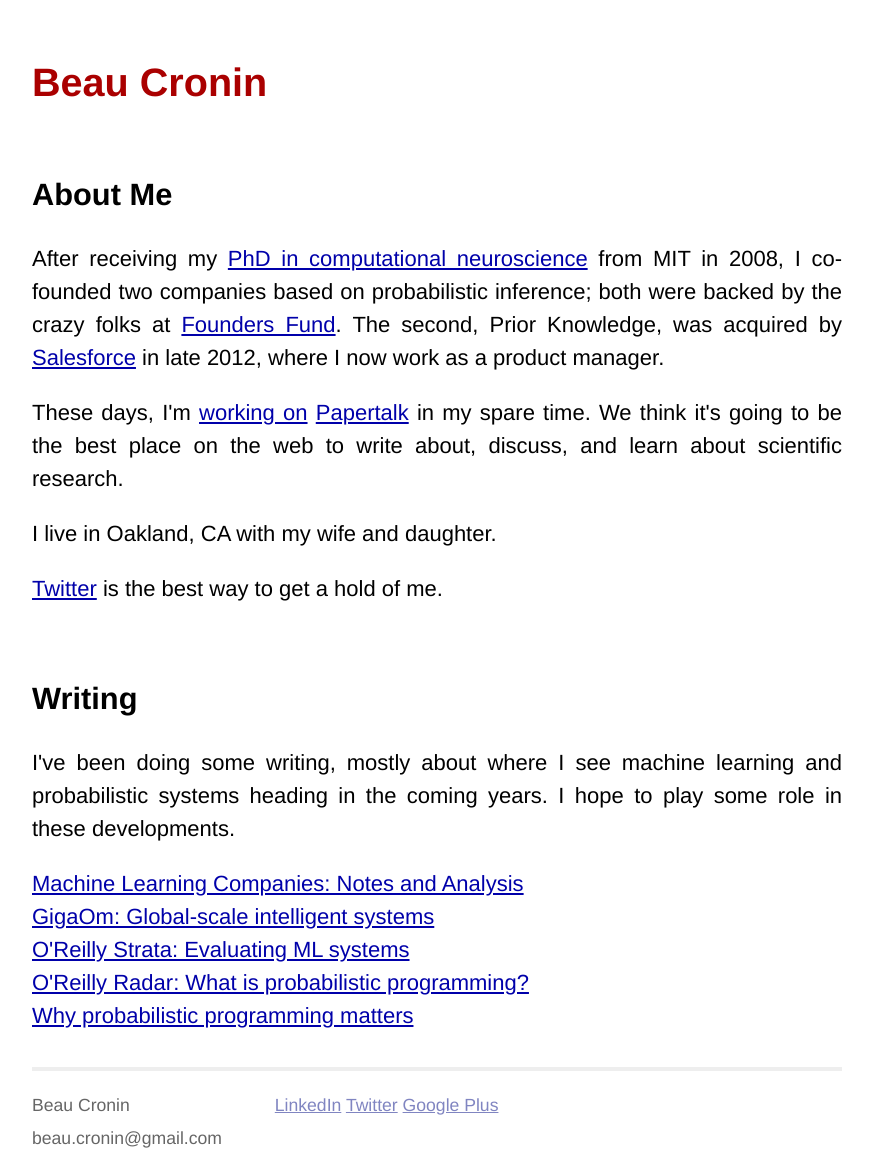
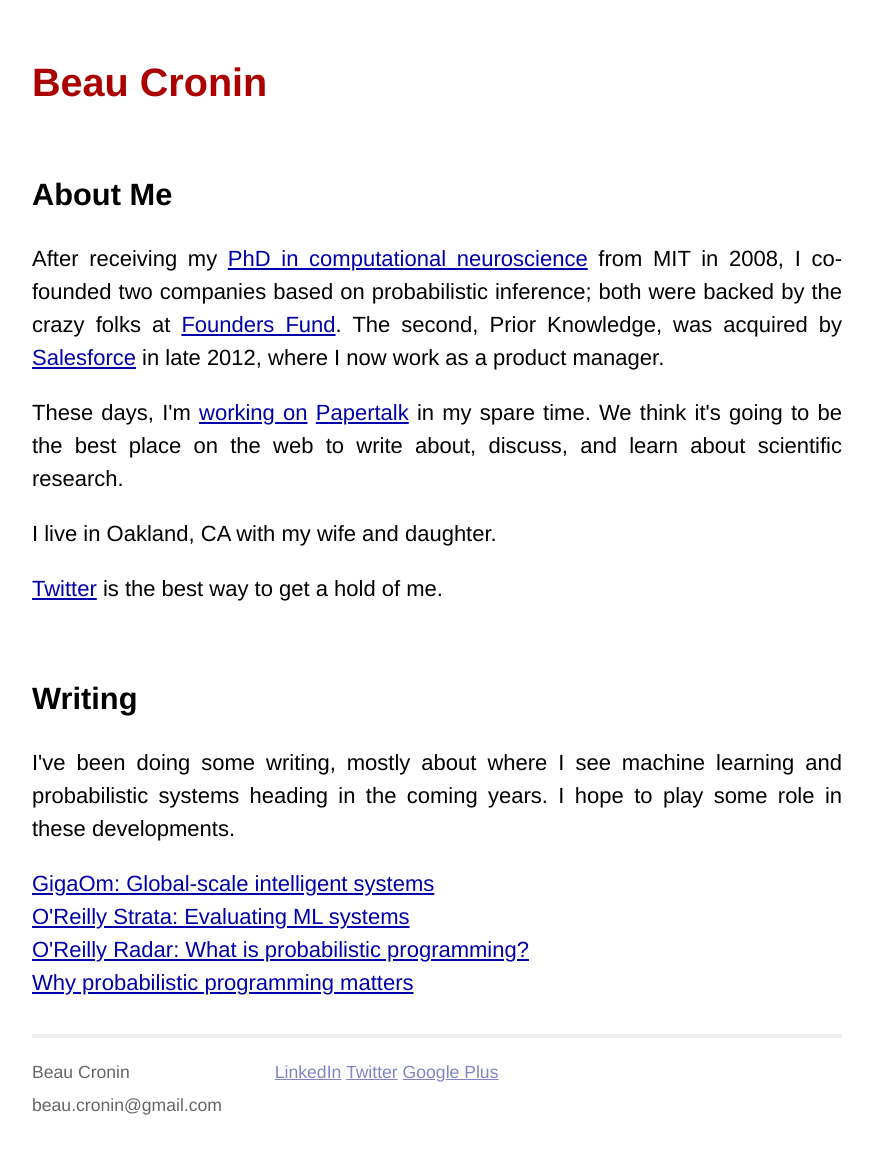
Before and after one commit to beaucronin/beaucronin.github.com, a Jekyll site: the page built from index.html, in a window 1280 px wide. Shown: the whole page, without its empty margins (203-1076 px from the left). Built offline with Jekyll 4.4.1, drawn with Linux system fonts in a browser that asks for light colours; after the commit the page ends 1139 px from its top, so only the background shows below that.

Commit message:
Update index.html

```diff
--- a/index.html
+++ b/index.html
@@ -14,7 +14,7 @@
   I've been doing some writing, mostly about where I see machine learning and probabilistic systems heading in the coming years. I hope to play some role in these developments.
   <p> </p>
   <ul>
-    <li><a href="http://npbay.es/machine-learning-companies">Machine Learning Companies: Notes and Analysis</a></li>
+    <!--<li><a href="http://npbay.es/machine-learning-companies">Machine Learning Companies: Notes and Analysis</a></li>-->
     <li><a href="http://gigaom.com/2013/06/30/what-happens-when-the-world-turns-into-one-giant-brain/">GigaOm: Global-scale intelligent systems</a></li>
     <li><a href="http://strata.oreilly.com/2013/05/different-evaluation-criteria-for-machine-learning-systems.html">O'Reilly Strata: Evaluating ML systems</a></li>
     <li><a href="http://radar.oreilly.com/2013/04/probabilistic-programming.html">O'Reilly Radar: What is probabilistic programming?</a></li>
```
